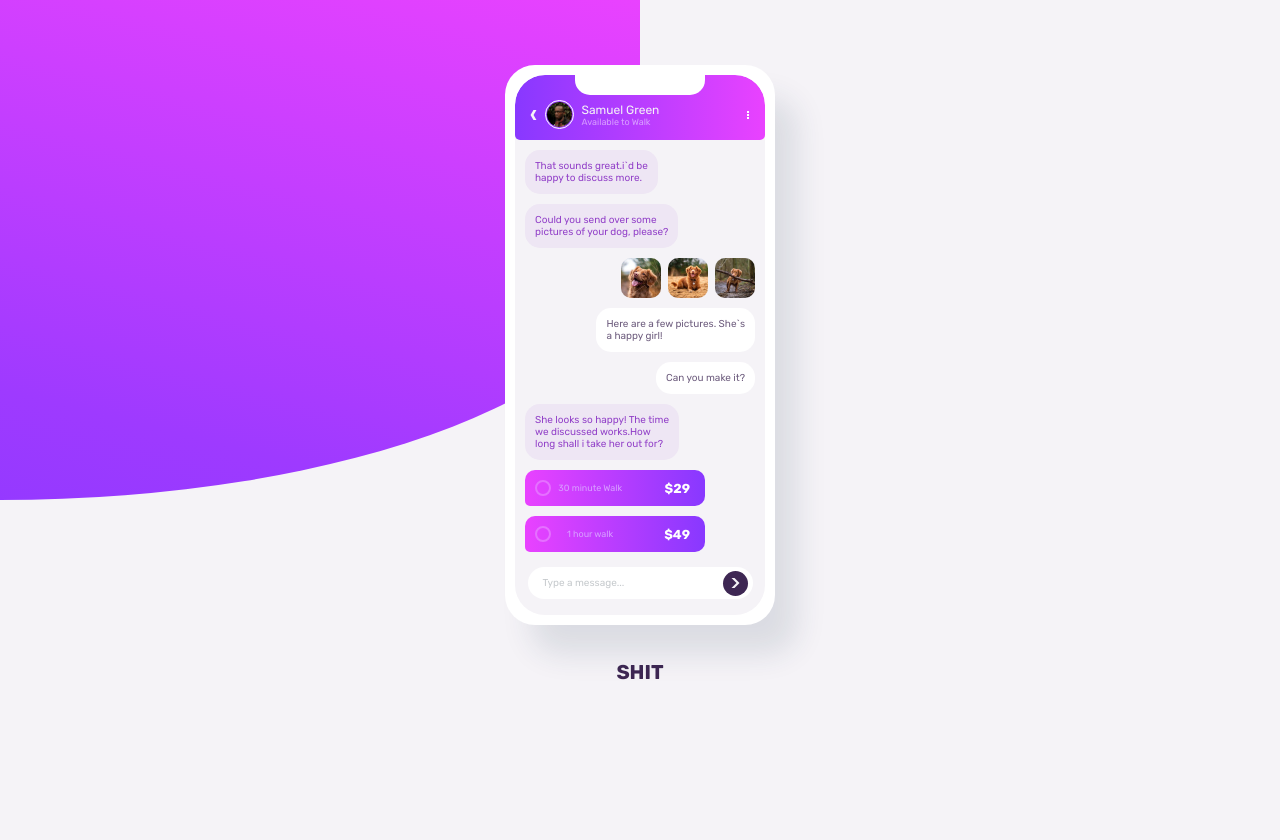
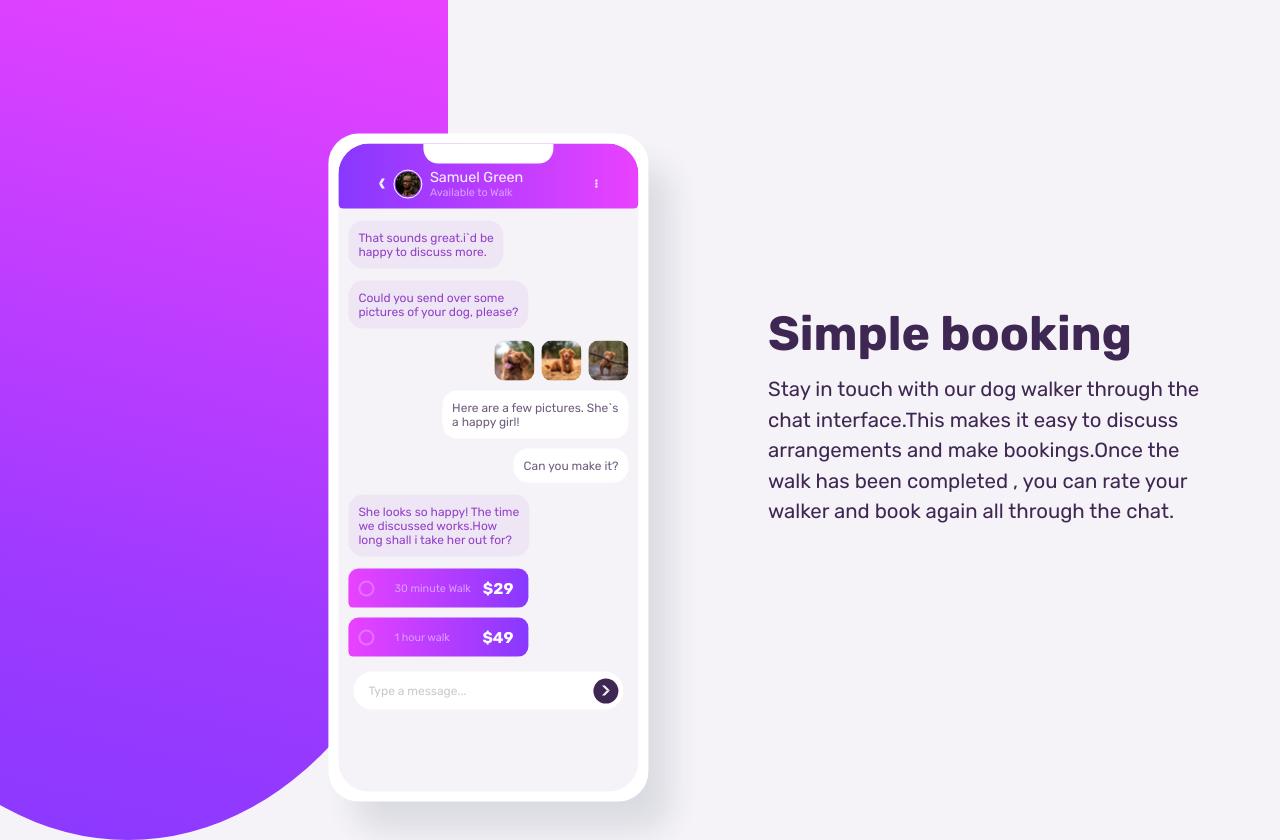
Before and after one commit to ScarSymmetry/FrontEndMentor__WebDesigns, a plain HTML site: page chat-app-css-illustration-master/index.html in a window 1280 px wide. Before the commit the page ends 800 px from the top, so only its background shows below. Drawn offline with Linux system fonts and the light colour scheme.

Commit message:
responsiveness finished. Load animation to add

```diff
--- a/chat-app-css-illustration-master/index.html
+++ b/chat-app-css-illustration-master/index.html
@@ -132,7 +132,14 @@
 
     </div>
 
-    <h1 class="title">SHIT</h1>
+    <div class="booking">
+      <h1 class="title">Simple booking</h1>
+      <p class="subtitle">
+        Stay in touch with our dog walker through the chat interface.This makes it
+        easy to discuss arrangements and make bookings.Once the walk has been completed , you can rate your walker and
+        book again all through the chat.
+      </p>
+    </div>
 
 
   </div>
--- a/chat-app-css-illustration-master/sass/_base.scss
+++ b/chat-app-css-illustration-master/sass/_base.scss
@@ -24,6 +24,9 @@ $gradient-mag-purp: linear-gradient(
 html {
 	font-size: 62.5%; // 1rem = 10px  , 10/16
 	font-family: "Rubik", sans-serif;
+	@media only screen and (min-width: 768px) {
+		font-size: 75%;
+	}
 }
 
 body {
--- a/chat-app-css-illustration-master/sass/_components.scss
+++ b/chat-app-css-illustration-master/sass/_components.scss
@@ -1,7 +1,11 @@
 .container {
 	position: relative;
-
+	display: flex;
+	flex-direction: column;
 	width: 100%;
+	@media only screen and (min-width: 1024px) {
+		flex-direction: row;
+	}
 }
 
 .rounded-shape {
@@ -18,6 +22,12 @@
 		rgba(158, 58, 255, 1) 33%,
 		rgba(233, 66, 255, 1) 100%
 	);
+
+	@media only screen and (min-width: 1024px) {
+		width: 50%;
+		height: 70rem;
+		transform: translateX(-30%);
+	}
 }
 
 .smartphone {
@@ -32,6 +42,12 @@
 	height: 54rem;
 	background-color: $cl-white;
 	box-shadow: $drop-shadow;
+	@media only screen and (min-width: 768px) {
+		transform: translateY(3rem);
+	}
+	@media only screen and (min-width: 1024px) {
+		transform: translate(42%, 20%);
+	}
 
 	&__display {
 		overflow: hidden;
@@ -216,12 +232,13 @@
 		background: transparent;
 		border-radius: 50%;
 		border: 2px solid $cl-radio-button;
+		margin-right: 20px;
 	}
 
 	.text {
 		color: $cl-subheading;
 		font-size: 0.9rem;
-		margin-left: -35px;
+		margin-right: auto;
 	}
 
 	.price {
@@ -268,8 +285,48 @@
 	}
 }
 
-.title {
-	margin-top: 10rem;
-	text-align: center;
-	color: $cl-main-heading;
+.booking {
+	align-self: center;
+	@media only screen and (min-width: 1024px) {
+		max-width: 40%;
+		margin-top: 10%;
+		margin-left: 5rem;
+	}
+
+	.title {
+		margin-top: 12rem;
+		text-align: center;
+		color: $cl-main-heading;
+		font-size: 4rem;
+		font-weight: 700;
+		@media only screen and (min-width: 768px) {
+			margin-top: 6rem;
+			margin-bottom: 1rem;
+		}
+		@media only screen and (min-width: 1024px) {
+			text-align: left;
+		}
+	}
+
+	.subtitle {
+		color: $cl-submit-button;
+		font-size: 1.7rem;
+		text-align: center;
+		margin: 3rem;
+		line-height: 1.6;
+		@media only screen and (min-width: 768px) {
+			margin-top: 1rem;
+			margin-left: 10rem;
+			margin-right: 10rem;
+			line-height: 1.5;
+		}
+		@media only screen and (min-width: 1024px) {
+			text-align: left;
+			margin-left: 0;
+			margin-right: 5rem;
+		}
+		@media only screen and (min-width: 1300px) {
+			margin-right: 20rem;
+		}
+	}
 }
```
Also changed, not shown: chat-app-css-illustration-master/css/main.css, 1 other file.
